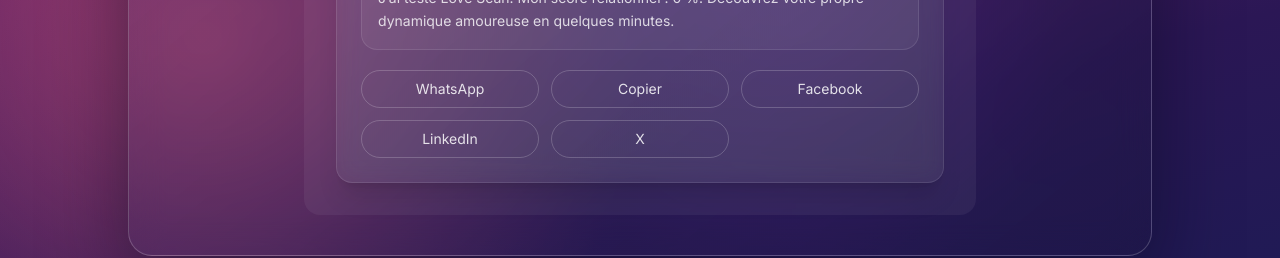
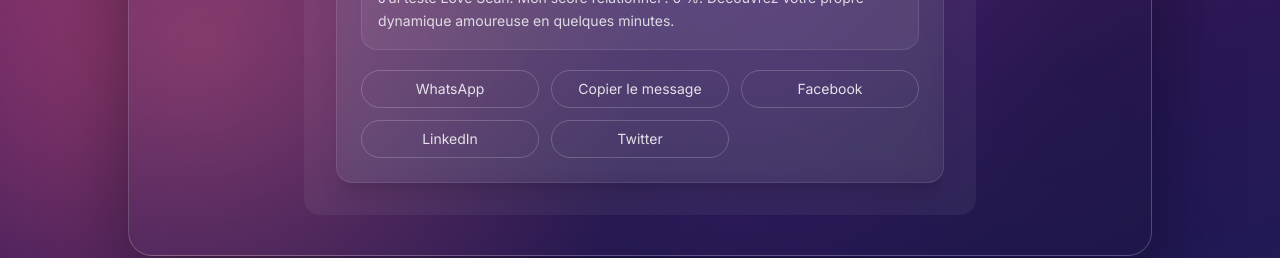
Before and after one commit to arnaudcrestey/astero-minisites, a Next.js app: page /result in a window 1280 px wide. Shown: the part 1636-1894 px from the top of the page. Built offline with nearby package versions, Linux system fonts and the light colour scheme; no server answers.

Commit message:
Update ShareButtons.tsx

```diff
--- a/components/ShareButtons.tsx
+++ b/components/ShareButtons.tsx
@@ -71,7 +71,7 @@ export function ShareButtons({ score }: ShareButtonsProps) {
     onClick={copyMessage}
     className="rounded-full border border-white/20 px-4 py-2 text-center text-sm text-white/85 transition hover:bg-white/10"
   >
-    {copied ? "Copié ✓" : "Copier"}
+    {copied ? "Copié ✓" : "Copier le message"}
   </button>
 
   <a
@@ -98,7 +98,7 @@ export function ShareButtons({ score }: ShareButtonsProps) {
     rel="noreferrer"
     className="rounded-full border border-white/20 px-4 py-2 text-center text-sm text-white/85 transition hover:bg-white/10 sm:col-span-1"
   >
-    X
+    Twitter
   </a>
 </div>
     </section>
```
